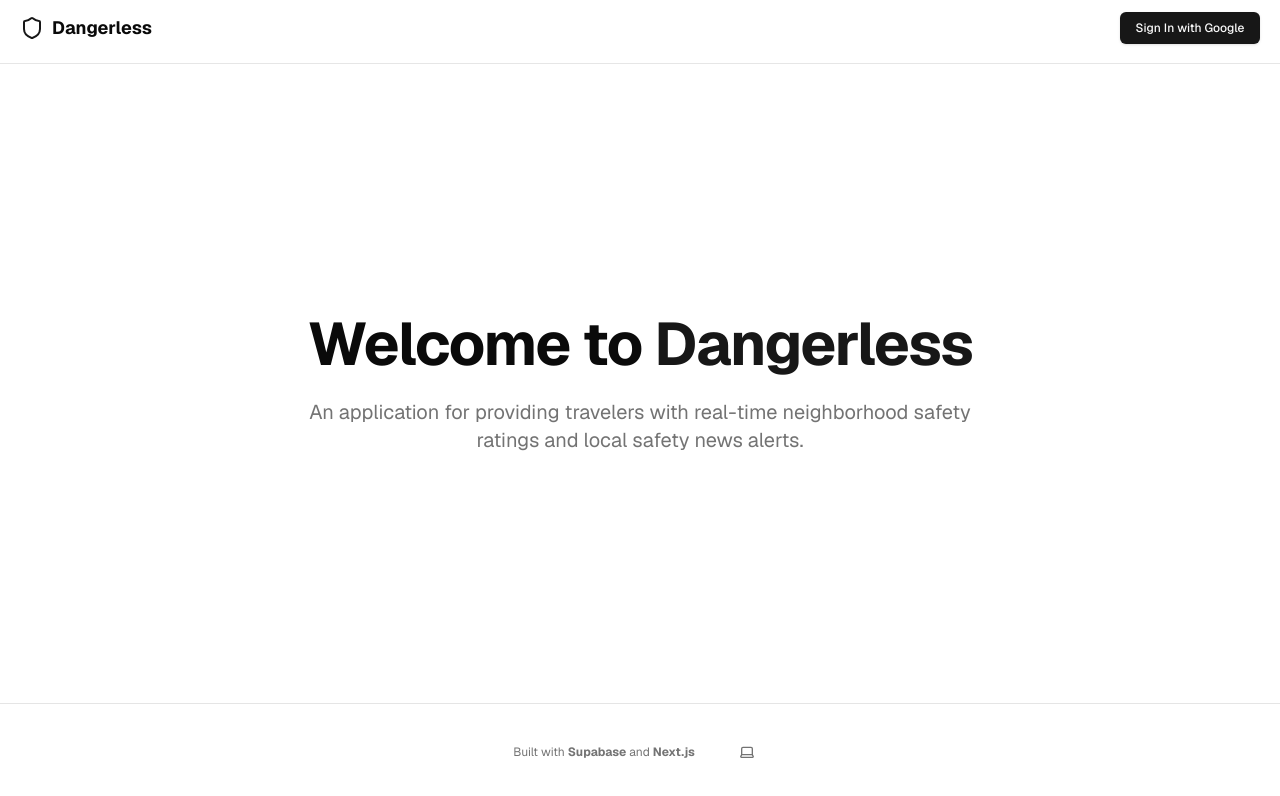
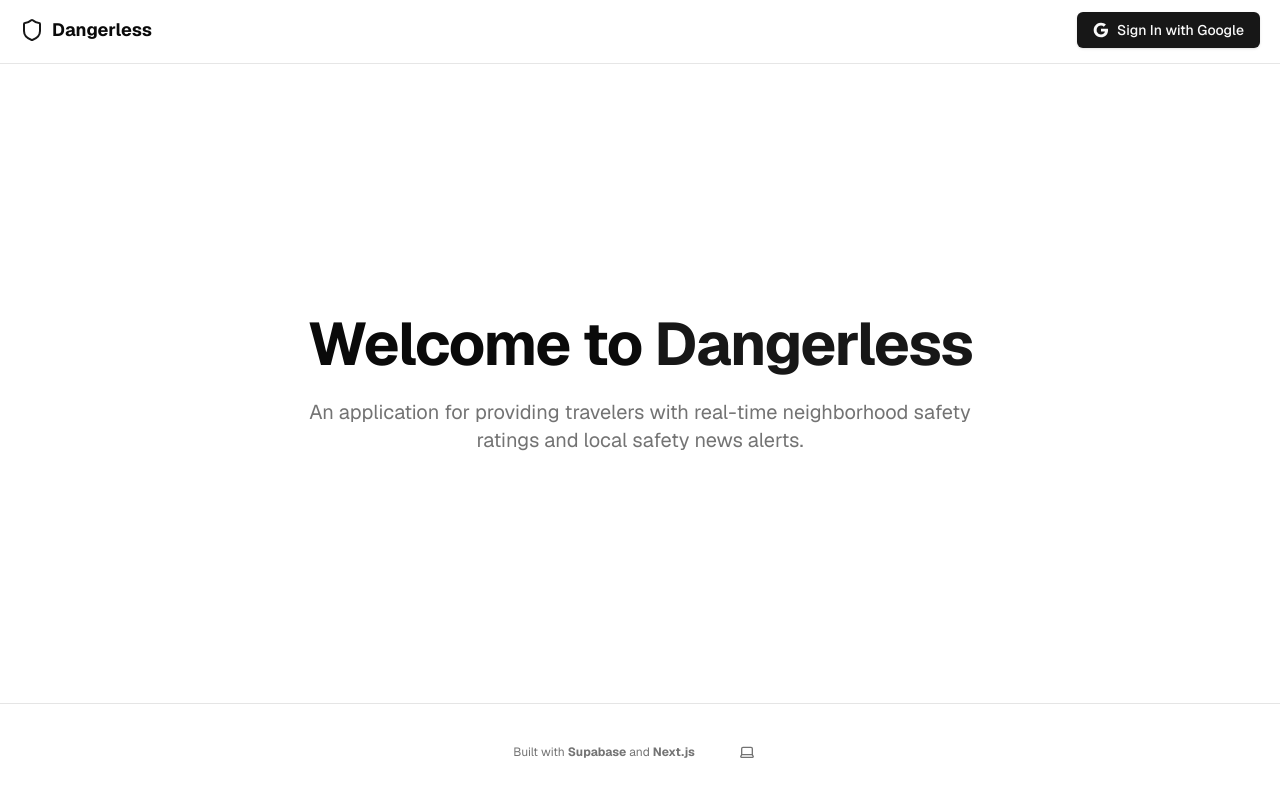
Before and after one commit to PunMung-66/dangerless, a Next.js app: page / in a window 1280 px wide. Shown: the top 796 px of the page. Built offline with nearby package versions, Linux system fonts and the light colour scheme; no server answers.

Commit message:
refactor: enhance user profile display in AuthButton and improve GoogleAuthButton UI

```diff
--- a/components/auth-button.tsx
+++ b/components/auth-button.tsx
@@ -1,4 +1,5 @@
 import { User } from "lucide-react";
+import Image from "next/image";
 import { createClient } from "@/lib/supabase/server";
 import { GoogleAuthButton } from "./google-auth-button";
 import { LogoutButton } from "./logout-button";
@@ -13,14 +14,30 @@
     return <GoogleAuthButton />;
   }
 
+  // Get Google profile data from user metadata
+  const profileImage = user.user_metadata?.avatar_url;
+  const fullName = user.user_metadata?.full_name || user.user_metadata?.name;
+  const displayName = fullName || user.email?.split("@")[0] || "User";
+
   return (
     <div className="flex items-center gap-4">
       <div className="flex items-center gap-2">
-        <div className="h-8 w-8 rounded-full bg-primary/10 flex items-center justify-center">
-          <User className="h-4 w-4" />
-        </div>
+        {profileImage ? (
+          <Image
+            src={profileImage}
+            alt={displayName}
+            width={32}
+            height={32}
+            className="h-8 w-8 rounded-full object-cover"
+            referrerPolicy="no-referrer"
+          />
+        ) : (
+          <div className="h-8 w-8 rounded-full bg-primary/10 flex items-center justify-center">
+            <User className="h-4 w-4" />
+          </div>
+        )}
         <span className="text-sm font-medium hidden md:inline">
-          {user.email?.split("@")[0] || "User"}
+          {displayName}
         </span>
       </div>
       <LogoutButton />
--- a/components/google-auth-button.tsx
+++ b/components/google-auth-button.tsx
@@ -29,10 +29,29 @@
   return (
     <Button
       onClick={handleGoogleAuth}
-      size="sm"
       disabled={isLoading}
-      className="min-w-[140px]"
+      className="gap-2 min-w-[160px]"
     >
+      {!isLoading && (
+        <svg className="h-4 w-4" viewBox="0 0 24 24">
+          <path
+            fill="currentColor"
+            d="M22.56 12.25c0-.78-.07-1.53-.2-2.25H12v4.26h5.92c-.26 1.37-1.04 2.53-2.21 3.31v2.77h3.57c2.08-1.92 3.28-4.74 3.28-8.09z"
+          />
+          <path
+            fill="currentColor"
+            d="M12 23c2.97 0 5.46-.98 7.28-2.66l-3.57-2.77c-.98.66-2.23 1.06-3.71 1.06-2.86 0-5.29-1.93-6.16-4.53H2.18v2.84C3.99 20.53 7.7 23 12 23z"
+          />
+          <path
+            fill="currentColor"
+            d="M5.84 14.09c-.22-.66-.35-1.36-.35-2.09s.13-1.43.35-2.09V7.07H2.18C1.43 8.55 1 10.22 1 12s.43 3.45 1.18 4.93l2.85-2.22.81-.62z"
+          />
+          <path
+            fill="currentColor"
+            d="M12 5.38c1.62 0 3.06.56 4.21 1.64l3.15-3.15C17.45 2.09 14.97 1 12 1 7.7 1 3.99 3.47 2.18 7.07l3.66 2.84c.87-2.6 3.3-4.53 6.16-4.53z"
+          />
+        </svg>
+      )}
       {isLoading ? "Redirecting..." : "Sign In with Google"}
     </Button>
   );
--- a/components/logout-button.tsx
+++ b/components/logout-button.tsx
@@ -13,5 +13,9 @@
     router.push("/");
   };
 
-  return <Button onClick={logout}>Logout</Button>;
+  return (
+    <Button onClick={logout} className="min-w-[160px]">
+      Logout
+    </Button>
+  );
 }
--- a/next.config.ts
+++ b/next.config.ts
@@ -11,6 +11,14 @@
         hostname: "*.supabase.co",
         pathname: "/storage/v1/object/public/**",
       },
+      {
+        protocol: "https",
+        hostname: "lh3.googleusercontent.com",
+      },
+      {
+        protocol: "https",
+        hostname: "avatars.githubusercontent.com",
+      },
     ],
   },
 };
```
